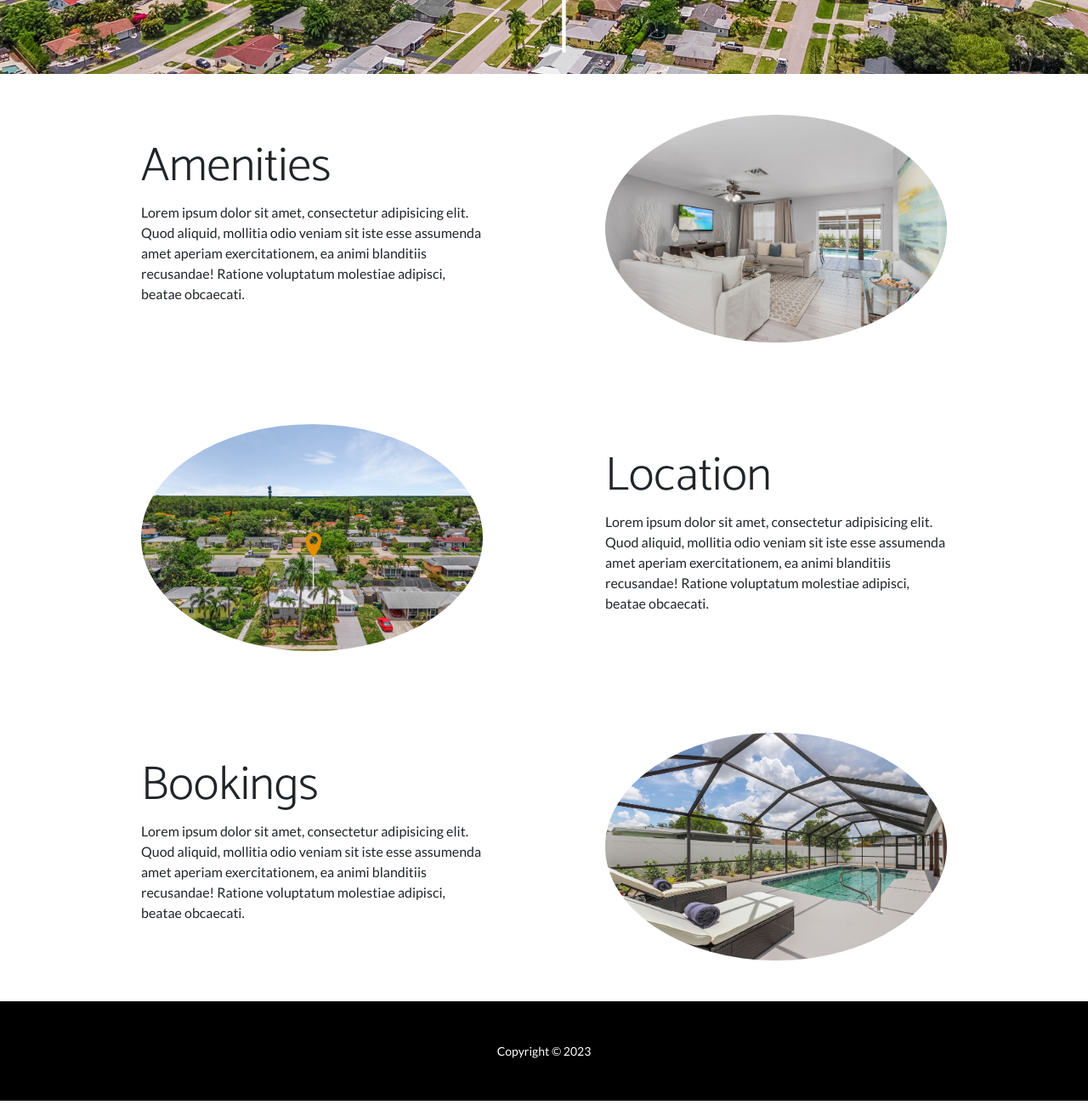
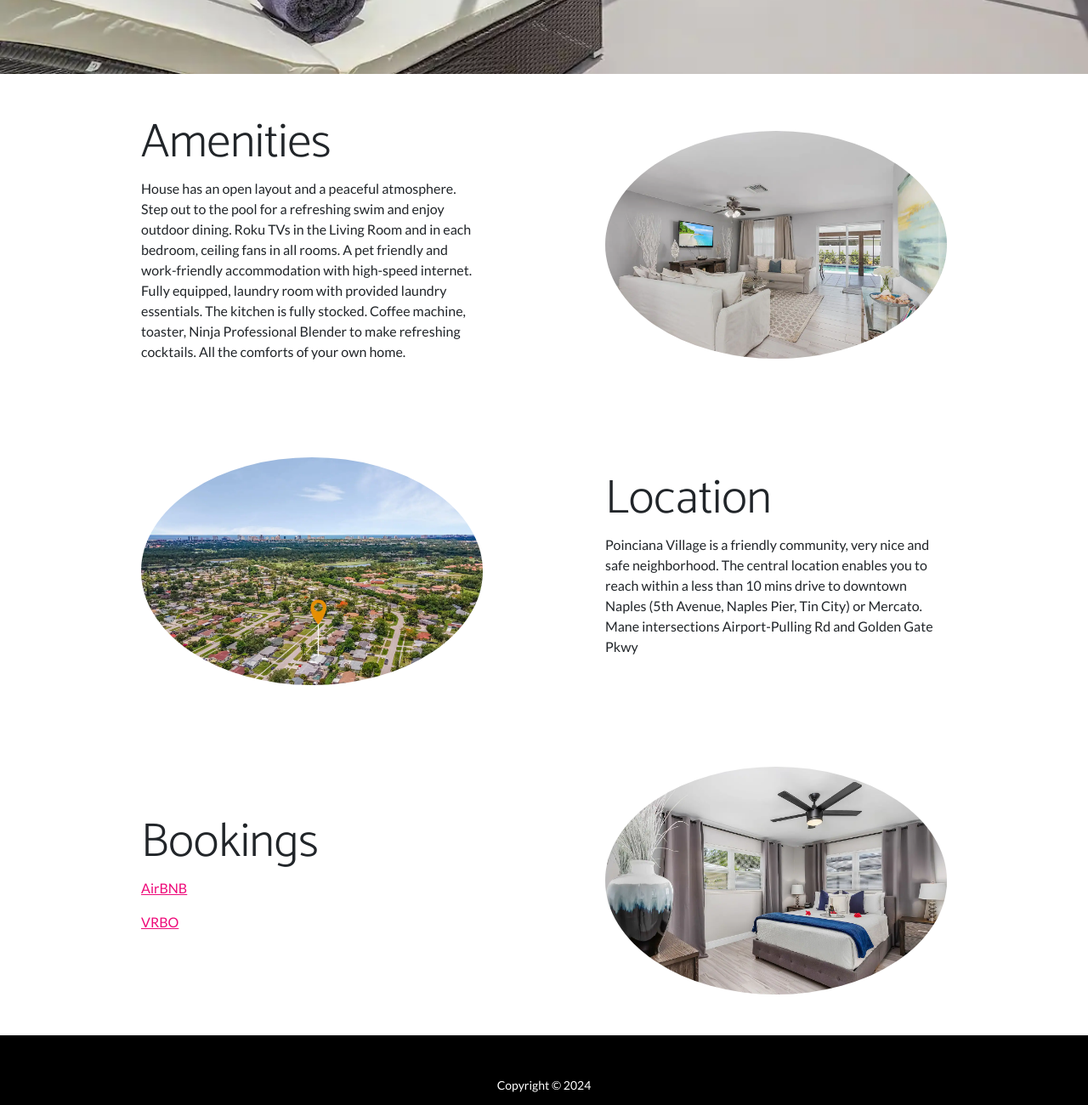
Before and after one commit to igabrov/naples-vacation, a plain HTML site: page index.html in a window 1280 px wide. Shown: the part 600-1900 px from the top of the page at 85% size. Drawn offline with nearby package versions, Linux system fonts and the light colour scheme.

Commit message:
Update texts and use webp for images

```diff
--- a/index.html
+++ b/index.html
@@ -5,7 +5,7 @@
         <meta name="viewport" content="width=device-width, initial-scale=1, shrink-to-fit=no" />
         <meta name="description" content="" />
         <meta name="author" content="" />
-        <title>One Page Wonder - Start Bootstrap Template</title>
+        <title>Naples Vacation</title>
         <link rel="icon" type="image/x-icon" href="assets/favicon.ico" />
         <!-- Font Awesome icons (free version)-->
         <script src="https://use.fontawesome.com/releases/v6.3.0/js/all.js" crossorigin="anonymous"></script>
@@ -49,12 +49,19 @@
             <div class="container px-5">
                 <div class="row gx-5 align-items-center">
                     <div class="col-lg-6 order-lg-2">
-                        <div class="p-5"><img class="img-fluid rounded-circle" src="assets/img/amenities.jpg" alt="..." /></div>
+                        <div class="p-5"><img class="img-fluid rounded-circle" src="assets/img/amenities.webp" alt="..." /></div>
                     </div>
                     <div class="col-lg-6 order-lg-1">
                         <div class="p-5">
                             <h2 class="display-4">Amenities</h2>
-                            <p>Lorem ipsum dolor sit amet, consectetur adipisicing elit. Quod aliquid, mollitia odio veniam sit iste esse assumenda amet aperiam exercitationem, ea animi blanditiis recusandae! Ratione voluptatum molestiae adipisci, beatae obcaecati.</p>
+                            <p>House has an open layout and a peaceful atmosphere.
+                                Step out to the pool for a refreshing swim and enjoy outdoor dining.
+                                Roku TVs in the Living Room and in each bedroom, ceiling fans in all rooms.
+                                A pet friendly and work-friendly accommodation with high-speed internet.
+                                Fully equipped, laundry room with provided laundry essentials.
+                                The kitchen is fully stocked. Coffee machine, toaster,
+                                Ninja Professional Blender to make refreshing cocktails.
+                                All the comforts of your own home.</p>
                         </div>
                     </div>
                 </div>
@@ -65,12 +72,15 @@
             <div class="container px-5">
                 <div class="row gx-5 align-items-center">
                     <div class="col-lg-6">
-                        <div class="p-5"><img class="img-fluid rounded-circle" src="assets/img/location.jpg" alt="..." /></div>
+                        <div class="p-5"><img class="img-fluid rounded-circle" src="assets/img/location.webp" alt="..." /></div>
                     </div>
                     <div class="col-lg-6">
                         <div class="p-5">
                             <h2 class="display-4">Location</h2>
-                            <p>Lorem ipsum dolor sit amet, consectetur adipisicing elit. Quod aliquid, mollitia odio veniam sit iste esse assumenda amet aperiam exercitationem, ea animi blanditiis recusandae! Ratione voluptatum molestiae adipisci, beatae obcaecati.</p>
+                            <p>Poinciana Village is a friendly community, very nice and safe neighborhood.
+                                The central location enables you to reach within a less than 10 mins drive to
+                                downtown Naples (5th Avenue, Naples Pier, Tin City) or Mercato.
+                                Mane intersections Airport-Pulling Rd and Golden Gate Pkwy</p>
                         </div>
                     </div>
                 </div>
@@ -81,12 +91,13 @@
             <div class="container px-5">
                 <div class="row gx-5 align-items-center">
                     <div class="col-lg-6 order-lg-2">
-                        <div class="p-5"><img class="img-fluid rounded-circle" src="assets/img/bookings.jpg" alt="..." /></div>
+                        <div class="p-5"><img class="img-fluid rounded-circle" src="assets/img/bookings.webp" alt="..." /></div>
                     </div>
                     <div class="col-lg-6 order-lg-1">
                         <div class="p-5">
                             <h2 class="display-4">Bookings</h2>
-                            <p>Lorem ipsum dolor sit amet, consectetur adipisicing elit. Quod aliquid, mollitia odio veniam sit iste esse assumenda amet aperiam exercitationem, ea animi blanditiis recusandae! Ratione voluptatum molestiae adipisci, beatae obcaecati.</p>
+                            <p><a href="https://www.airbnb.ca/rooms/45590995" target="_blank">AirBNB</a></p>
+                            <p><a href="https://www.vrbo.com/en-ca/cottage-rental/p1188396vb" target="_blank">VRBO</a></p>
                         </div>
                     </div>
                 </div>
@@ -94,7 +105,7 @@
         </section>
         <!-- Footer-->
         <footer class="py-5 bg-black">
-            <div class="container px-5"><p class="m-0 text-center text-white small">Copyright &copy; 2023</p></div>
+            <div class="container px-5"><p class="m-0 text-center text-white small">Copyright &copy; 2024</p></div>
         </footer>
         <!-- Bootstrap core JS-->
         <script src="https://cdn.jsdelivr.net/npm/bootstrap@5.2.3/dist/js/bootstrap.bundle.min.js"></script>
```
Also changed, not shown: assets/img/01.jpg (deleted), assets/img/02.jpg (deleted), assets/img/03.jpg (deleted), assets/img/amenities.jpg (deleted), assets/img/amenities.webp (added), assets/img/bookings.jpg (deleted), assets/img/bookings.webp (added), assets/img/location.jpg (deleted), assets/img/location.webp (added), assets/img/main.jpg (deleted), assets/img/main.webp (added), css/styles.css.
